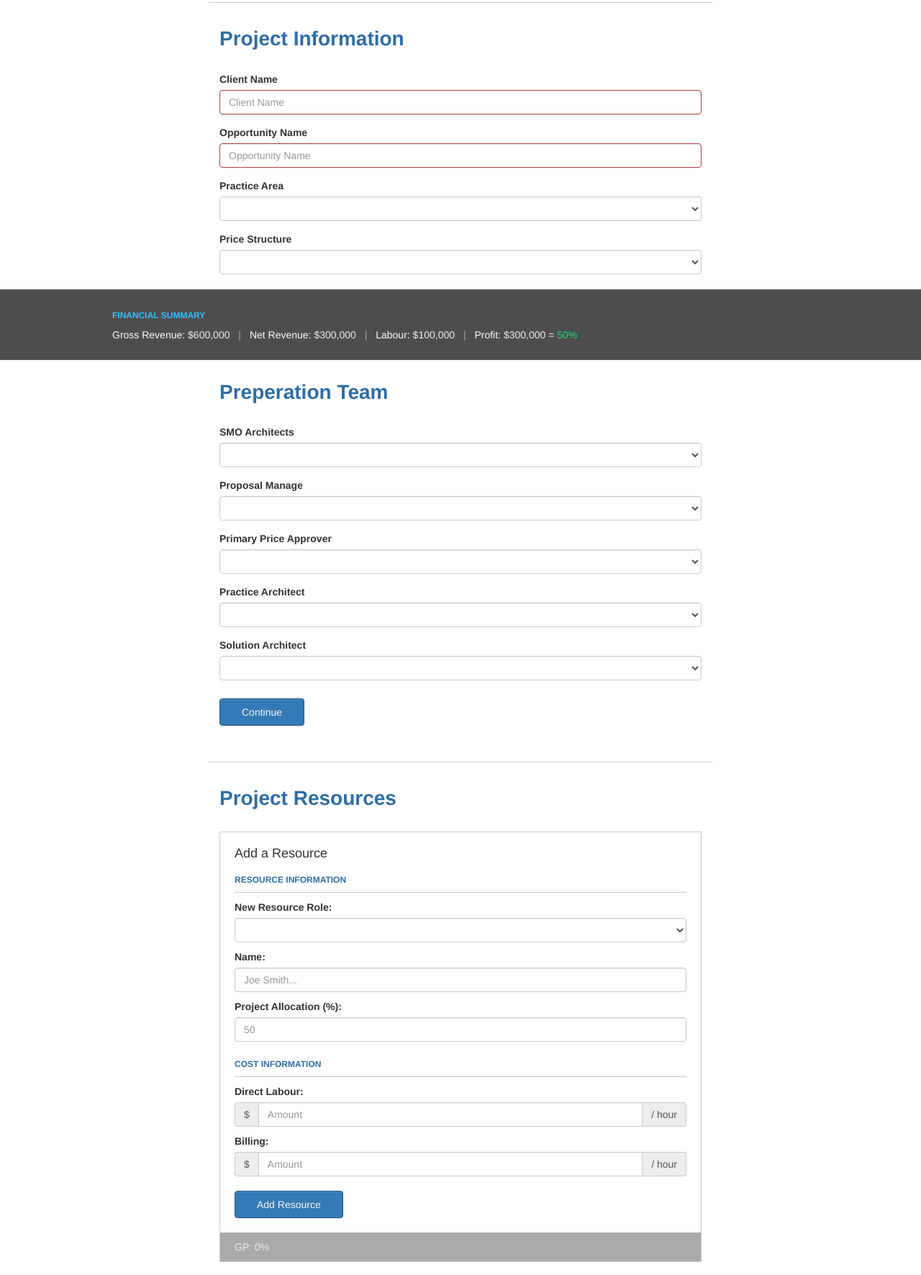
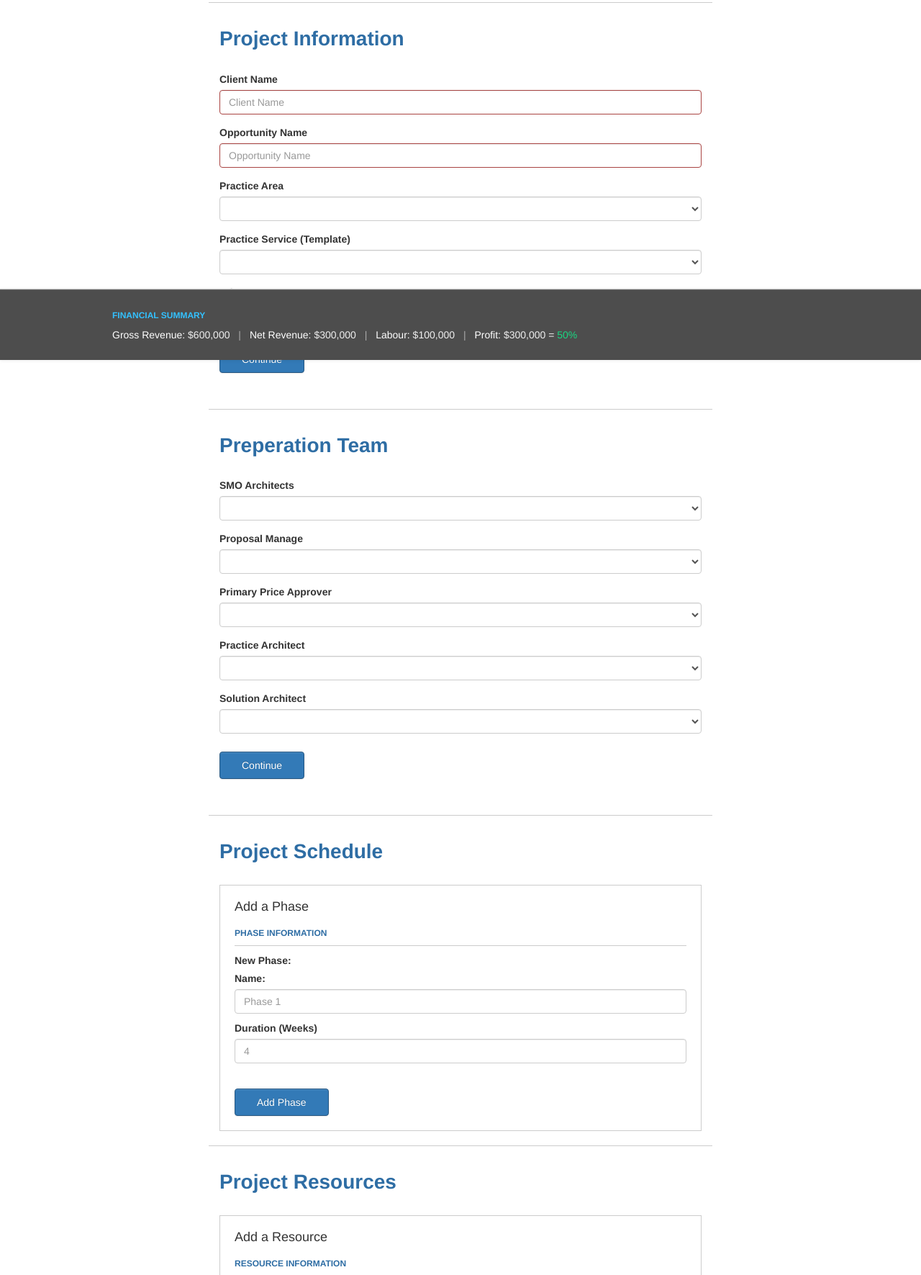
Before and after one commit to gausner/nucleus, an Electron app: page index.html in a window 1280 px wide. Shown: the part 300-2071 px from the top of the page at 72% size. Drawn offline with nearby package versions, Linux system fonts and the light colour scheme; some packages are replaced by stand-ins of ours.

Commit message:
partial Implementation of Schedule

```diff
--- a/components/controllers/index.js
+++ b/components/controllers/index.js
@@ -22,6 +22,13 @@ app.directive('myCustomer', function () {
         templateUrl: './views/card.html'
     };
 });
+
+app.directive('phaseCard', function () {
+    return {
+        templateUrl: './views/phase.html'
+    };
+});
+
 
 app.controller('MainCtrl', function ($scope, $location, $anchorScroll) {
 
@@ -73,7 +80,7 @@ app.controller('MainCtrl', function ($scope, $location, $anchorScroll) {
             role: this.selectedRole
         });
 
-        console.log("ff " + this.price.resources[0].role.costs[1].amount)
+        //console.log("ff " + this.price.resources[0].role.costs[1].amount)
 
 
         // this.price.resources.unshift({
--- a/views/main.html
+++ b/views/main.html
@@ -36,6 +36,15 @@
                         <option>Quality Assurance & Testing</option>
                     </select>
                 </div>
+
+                <div class="form-group">
+                    <label for="practiceArea">Practice Service (Template) </label>
+                    <select id="practiceService" class="form-control" ng-model="mainctrl.price.summary.practiceService">
+                        <option>Rapid Adoption Framework</option>
+                        <option>Rapid Execution Framework</option>
+                    </select>
+                </div>
+
                 <div class="form-group">
                     <label for="priceType">Price Structure</label>
                     <select id="priceType" class="form-control" ng-model="mainctrl.price.summary.priceStucture">
@@ -164,6 +173,33 @@
 
 
     </div>-->
+    <div class="panel-primary" id="projectSchedule">
+
+        <h3>Project Schedule</h3>
+
+
+        <div class="card">
+            <div class="card-block">
+                <h4 class="card-title">Add a Phase</h4>
+                <h6 class="divider">Phase Information</h6>
+                <p class="form-label"><label>New Phase:</label></p>
+
+                <p class="form-label"><label>Name:</label></p>
+                <input type="text" class="form-control" placeholder="Phase 1">
+
+                <p class="form-label"><label>Duration (Weeks)</label></p>
+                <input type="text" class="form-control group-end" placeholder="4">
+
+                <button type="submit" class="btn btn-primary" ng-click="">Add Phase</button>
+
+            </div>
+
+        </div>
+
+
+    </div>
+
+
     <div class="panel-primary" id="projectResources">
 
             <h3>Project Resources</h3>
```
Also changed, not shown: views/phase.html (added, +9 -0 lines).
